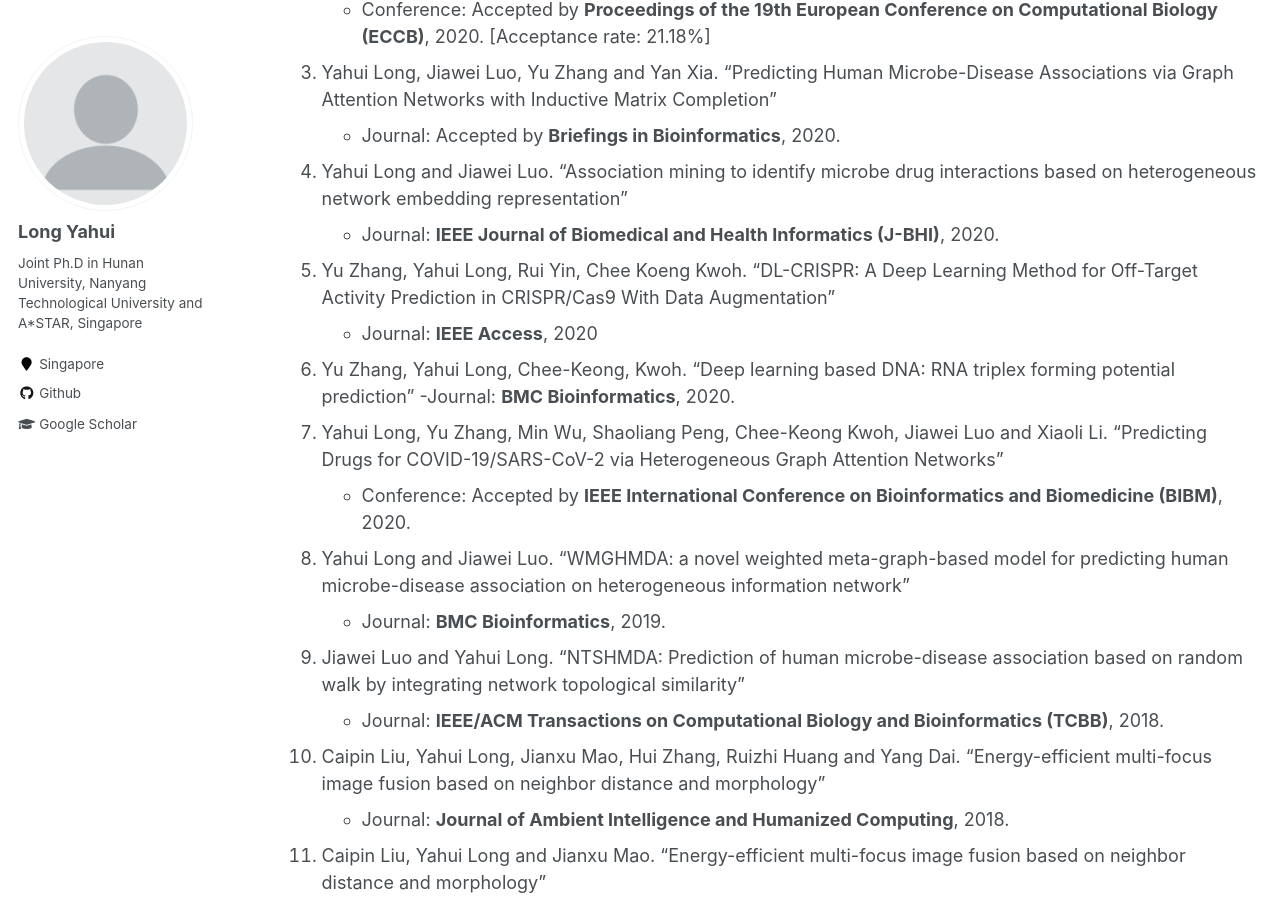
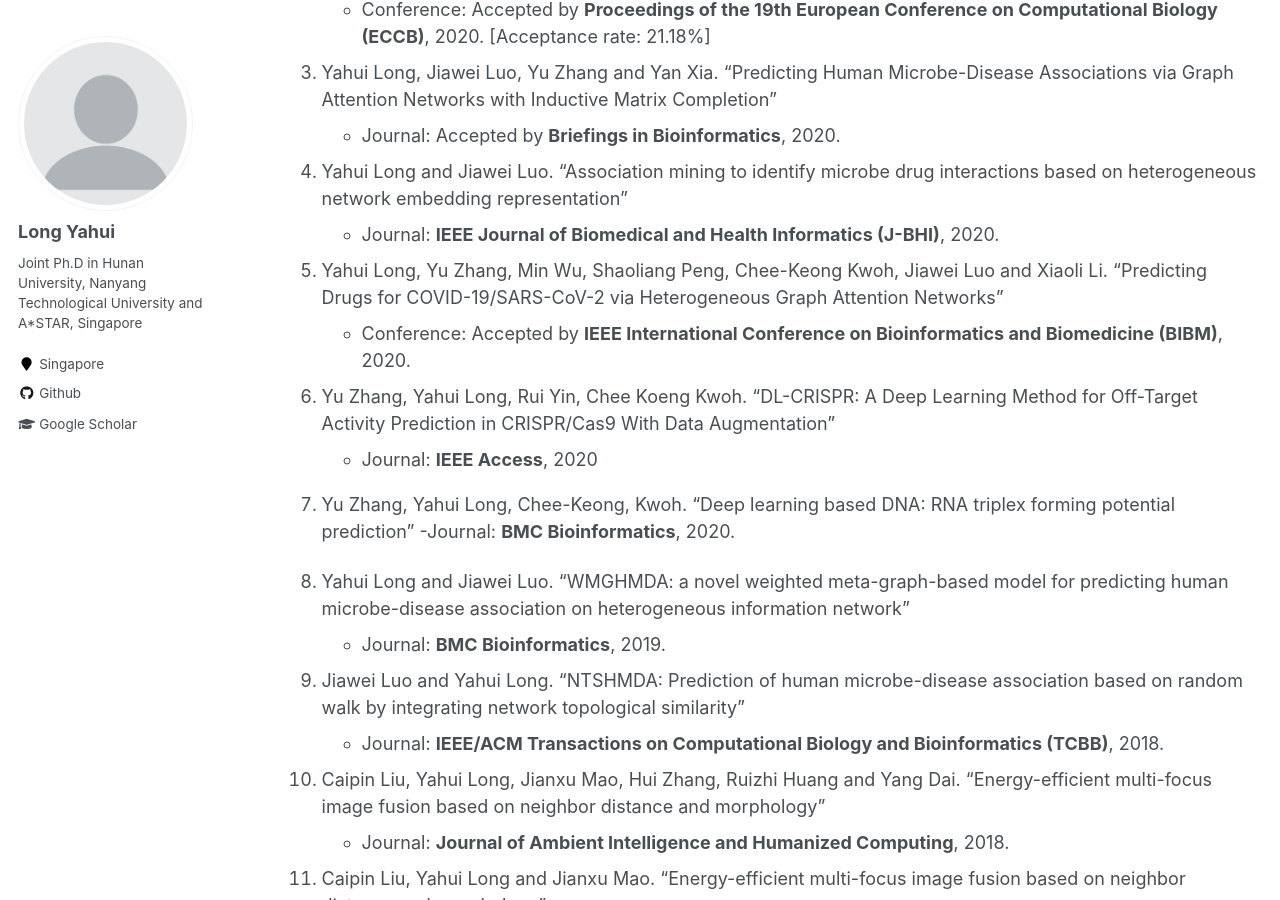
Before and after one commit to longyahui/Home, a Jekyll site: the page built from _pages/publications.md, in a window 1280 px wide and 900 px high, scrolled down 414 px. Built offline with Jekyll 4.4.1, drawn with Linux system fonts in a browser that asks for light colours.

```diff
--- a/_pages/publications.md
+++ b/_pages/publications.md
@@ -20,12 +20,13 @@ Conferences and Journals
    - Journal: Accepted by **Briefings in Bioinformatics**, 2020.
 4. Yahui Long and Jiawei Luo. "Association mining to identify microbe drug interactions based on heterogeneous network embedding representation"
    - Journal: **IEEE Journal of Biomedical and Health Informatics (J-BHI)**, 2020.
-5. Yu Zhang, Yahui Long, Rui Yin, Chee Koeng Kwoh. "DL-CRISPR: A Deep Learning Method for Off-Target Activity Prediction in CRISPR/Cas9 With Data Augmentation"
+5. Yahui Long, Yu Zhang, Min Wu, Shaoliang Peng, Chee-Keong Kwoh, Jiawei Luo and Xiaoli Li. "Predicting Drugs for COVID-19/SARS-CoV-2 via Heterogeneous Graph Attention Networks"
+   - Conference: Accepted by **IEEE International Conference on Bioinformatics and Biomedicine (BIBM)**, 2020.
+6. Yu Zhang, Yahui Long, Rui Yin, Chee Koeng Kwoh. "DL-CRISPR: A Deep Learning Method for Off-Target Activity Prediction in CRISPR/Cas9 With Data Augmentation"
    - Journal: **IEEE Access**, 2020
-6. Yu Zhang, Yahui Long, Chee-Keong, Kwoh. "Deep learning based DNA: RNA triplex forming potential prediction"
+7. Yu Zhang, Yahui Long, Chee-Keong, Kwoh. "Deep learning based DNA: RNA triplex forming potential prediction"
    -Journal: **BMC Bioinformatics**, 2020.
-7. Yahui Long, Yu Zhang, Min Wu, Shaoliang Peng, Chee-Keong Kwoh, Jiawei Luo and Xiaoli Li. "Predicting Drugs for COVID-19/SARS-CoV-2 via Heterogeneous Graph Attention Networks"
-   - Conference: Accepted by **IEEE International Conference on Bioinformatics and Biomedicine (BIBM)**, 2020.
+
 8. Yahui Long and Jiawei Luo. "WMGHMDA: a novel weighted meta-graph-based model for predicting human microbe-disease association on heterogeneous information network"
    - Journal: **BMC Bioinformatics**, 2019.
 9. Jiawei Luo and Yahui Long. "NTSHMDA: Prediction of human microbe-disease association based on random walk by integrating network topological similarity"
```
